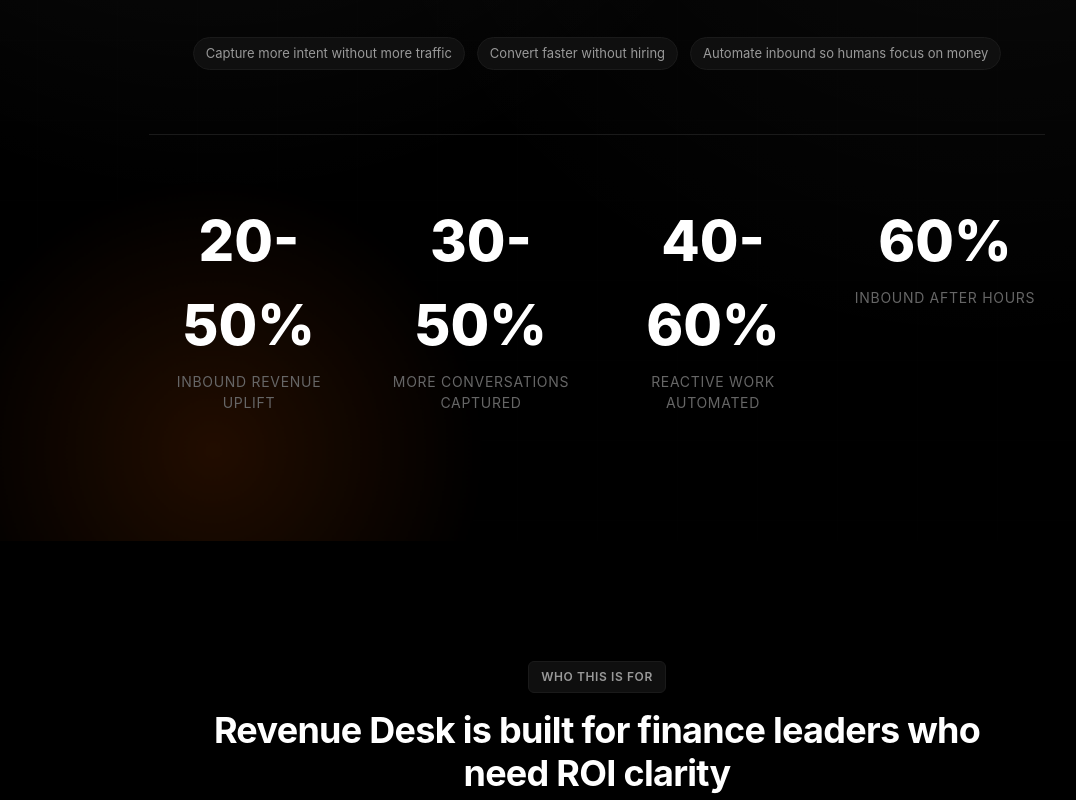
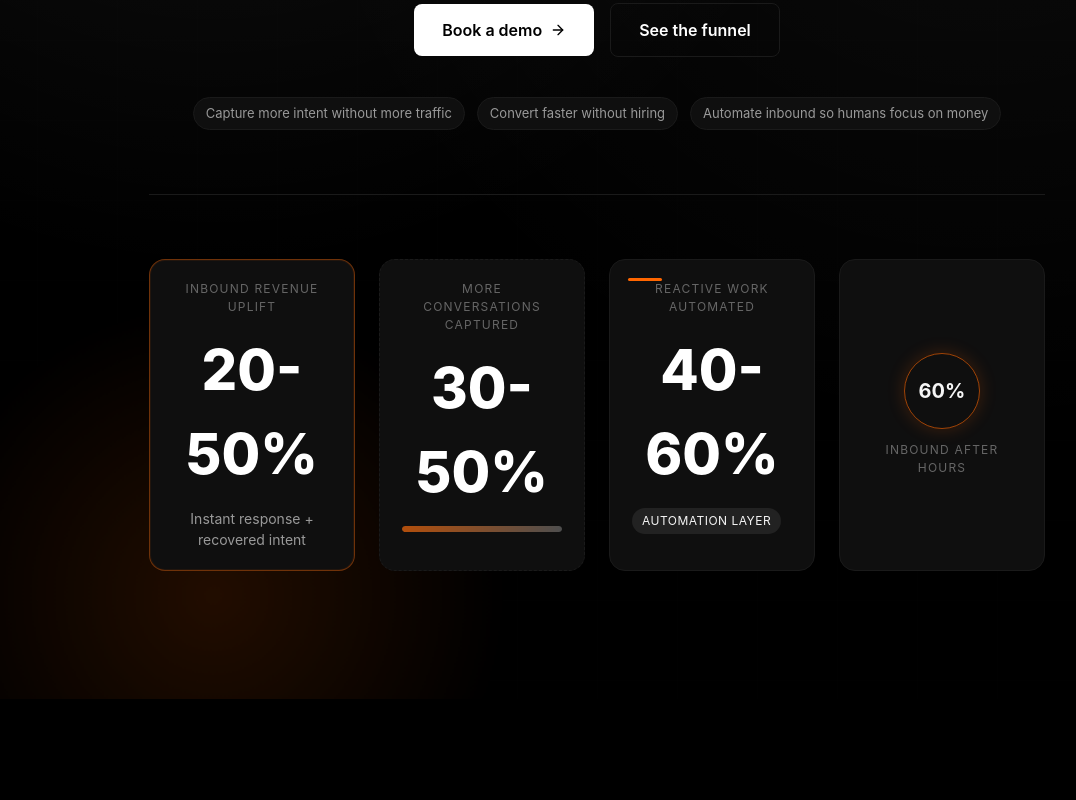
Before and after one commit to clarm-ai/finance, a Next.js app: page / in a window 1280 px wide. Shown: the part 680-1480 px from the top of the page, without its empty margins (43-1119 px from the left). Built offline with nearby package versions, Linux system fonts and the light colour scheme.

Commit message:
Refine hero, stats, and funnel visuals

```diff
--- a/app/globals.css
+++ b/app/globals.css
@@ -298,6 +298,103 @@
   letter-spacing: 0.05em;
 }
 
+.finance-stat-card {
+  padding: 20px 22px;
+  border-radius: 16px;
+  border: 1px solid var(--finance-border);
+  background: var(--finance-bg-card);
+  display: flex;
+  flex-direction: column;
+  gap: 12px;
+  min-height: 170px;
+}
+
+.finance-stat-card-accent {
+  border-color: rgba(255, 102, 0, 0.4);
+  box-shadow: 0 0 0 1px rgba(255, 102, 0, 0.08) inset;
+}
+
+.finance-stat-card-outline {
+  border-style: dashed;
+}
+
+.finance-stat-card-line {
+  position: relative;
+}
+
+.finance-stat-card-line::before {
+  content: '';
+  position: absolute;
+  top: 18px;
+  left: 18px;
+  width: 34px;
+  height: 3px;
+  border-radius: 999px;
+  background: var(--finance-accent);
+}
+
+.finance-stat-card-compact {
+  align-items: center;
+  justify-content: center;
+  text-align: center;
+}
+
+.finance-stat-kicker {
+  font-size: 0.75rem;
+  text-transform: uppercase;
+  letter-spacing: 0.1em;
+  color: var(--finance-light);
+}
+
+.finance-stat-subcopy {
+  font-size: 0.875rem;
+  color: var(--finance-muted);
+}
+
+.finance-stat-meter {
+  position: relative;
+  height: 6px;
+  width: 100%;
+  border-radius: 999px;
+  background: rgba(255, 255, 255, 0.08);
+  overflow: hidden;
+}
+
+.finance-stat-meter span {
+  position: absolute;
+  inset: 0;
+  width: 100%;
+  border-radius: 999px;
+  background: linear-gradient(90deg, rgba(255, 102, 0, 0.65), rgba(255, 255, 255, 0.2));
+}
+
+.finance-stat-chip {
+  display: inline-flex;
+  align-items: center;
+  padding: 4px 10px;
+  border-radius: 999px;
+  font-size: 0.75rem;
+  letter-spacing: 0.04em;
+  text-transform: uppercase;
+  color: var(--finance-secondary);
+  background: rgba(255, 255, 255, 0.08);
+  width: fit-content;
+}
+
+.finance-stat-ring {
+  width: 76px;
+  height: 76px;
+  border-radius: 50%;
+  border: 1px solid rgba(255, 102, 0, 0.6);
+  display: flex;
+  align-items: center;
+  justify-content: center;
+  font-size: 1.25rem;
+  font-weight: 700;
+  color: var(--finance-secondary);
+  box-shadow: 0 0 18px rgba(255, 102, 0, 0.2);
+}
+
 /* Funnel steps */
 .finance-step {
   display: grid;
@@ -343,6 +440,72 @@
   display: flex;
   align-items: center;
   gap: 8px;
+}
+
+/* Funnel math visual */
+.finance-funnel-math {
+  display: grid;
+  gap: 20px;
+  padding: 24px;
+  border-radius: 20px;
+  border: 1px solid var(--finance-border);
+  background: var(--finance-bg-card);
+}
+
+.finance-funnel-equation {
+  padding: 18px 20px;
+  border-radius: 14px;
+  border: 1px solid var(--finance-border);
+  background: var(--finance-bg-subtle);
+  display: grid;
+  gap: 10px;
+}
+
+.finance-funnel-equation-accent {
+  border-color: rgba(255, 102, 0, 0.4);
+  background: rgba(255, 102, 0, 0.08);
+}
+
+.finance-equation-chip {
+  display: inline-flex;
+  align-items: center;
+  padding: 4px 10px;
+  border-radius: 999px;
+  font-size: 0.7rem;
+  text-transform: uppercase;
+  letter-spacing: 0.08em;
+  color: var(--finance-light);
+  border: 1px solid var(--finance-border);
+  width: fit-content;
+}
+
+.finance-equation-row {
+  display: flex;
+  flex-wrap: wrap;
+  align-items: center;
+  gap: 8px;
+  font-size: 1rem;
+  color: var(--finance-secondary);
+}
+
+.finance-equation-value {
+  font-size: 1.5rem;
+  font-weight: 700;
+  color: var(--finance-secondary);
+}
+
+.finance-equation-operator {
+  color: var(--finance-light);
+  font-weight: 600;
+}
+
+.finance-equation-label {
+  color: var(--finance-muted);
+}
+
+.finance-equation-caption {
+  font-size: 0.85rem;
+  color: var(--finance-light);
 }
 
 /* Callout */
--- a/app/page.tsx
+++ b/app/page.tsx
@@ -213,18 +213,26 @@
         <div className="finance-container relative z-10">
           <div className="max-w-4xl mx-auto text-center">
             <div className="flex flex-col items-center gap-4 mb-8 animate-fade-in-up">
-              <div className="flex flex-col items-center gap-3">
               <div className="finance-badge finance-badge-accent animate-pulse-soft">New product launch</div>
               <a
                 href="https://www.ycombinator.com/companies/clarm"
                 target="_blank"
                 rel="noopener noreferrer"
-                  className="finance-yc-badge"
+                className="flex items-center gap-3 px-4 py-2 rounded-lg bg-[#FF6600]/10 border border-[#FF6600]/20 hover:bg-[#FF6600]/20 transition-colors"
               >
-                  <span className="finance-yc-mark">YC</span>
-                  <span className="finance-body-sm">Backed by Y Combinator</span>
+                <svg className="w-6 h-6" viewBox="0 0 24 24" fill="#FF6600">
+                  <path d="M0 0h24v24H0z" fill="none" />
+                  <path d="M12 2L2 7l10 5 10-5-10-5zM2 17l10 5 10-5M2 12l10 5 10-5" />
+                </svg>
+                <div className="text-left">
+                  <div className="text-sm font-semibold text-[#FF6600]">Backed by Y Combinator</div>
+                  <div className="text-xs text-[var(--finance-muted)]">X25 Batch · Top 0.5% of startups globally</div>
+                </div>
               </a>
-              </div>
+              <p className="text-xs text-[var(--finance-light)] max-w-md">
+                Y Combinator is Silicon Valley&apos;s most prestigious startup accelerator, having backed Stripe,
+                Airbnb, Coinbase, and 4,000+ companies worth over $600B.
+              </p>
               <div className="finance-pill-group justify-start">
                 <span className="finance-pill">Revenue Desk for Finance</span>
                 <span className="finance-pill">Your inbound, working around the clock</span>
@@ -262,22 +270,29 @@
             </div>
 
             {/* Stats */}
-            <div className="grid grid-cols-2 lg:grid-cols-4 gap-8 mt-16 pt-16 border-t border-[var(--finance-border)] animate-fade-in-up animation-delay-400">
-              <div className="finance-stat">
+            <div className="grid grid-cols-1 sm:grid-cols-2 lg:grid-cols-4 gap-6 mt-16 pt-16 border-t border-[var(--finance-border)] animate-fade-in-up animation-delay-400">
+              <div className="finance-stat-card finance-stat-card-accent">
+                <div className="finance-stat-kicker">Inbound revenue uplift</div>
                 <div className="finance-stat-value">20-50%</div>
-                <div className="finance-stat-label">Inbound Revenue Uplift</div>
+                <div className="finance-stat-subcopy">Instant response + recovered intent</div>
               </div>
-              <div className="finance-stat">
+              <div className="finance-stat-card finance-stat-card-outline">
+                <div className="finance-stat-kicker">More conversations captured</div>
                 <div className="finance-stat-value">30-50%</div>
-                <div className="finance-stat-label">More Conversations Captured</div>
+                <div className="finance-stat-meter">
+                  <span />
                 </div>
-              <div className="finance-stat">
+              </div>
+              <div className="finance-stat-card finance-stat-card-line">
+                <div className="finance-stat-kicker">Reactive work automated</div>
                 <div className="finance-stat-value">40-60%</div>
-                <div className="finance-stat-label">Reactive Work Automated</div>
+                <div className="finance-stat-chip">Automation layer</div>
               </div>
-              <div className="finance-stat">
-                <div className="finance-stat-value">60%</div>
-                <div className="finance-stat-label">Inbound After Hours</div>
+              <div className="finance-stat-card finance-stat-card-compact">
+                <div className="finance-stat-ring">
+                  <span>60%</span>
+                </div>
+                <div className="finance-stat-kicker">Inbound after hours</div>
               </div>
             </div>
           </div>
@@ -353,7 +368,8 @@
                 {[
                   'Capture more intent from the traffic you already have',
                   'Respond instantly, every time, without queues',
-                  'Qualify revenue intent in real time and route only high-value conversations'
+                  'Qualify revenue intent in real time and route only high-value conversations',
+                  'Set up in 1 minute (backend entirely automated and self-learning)'
                 ].map((item) => (
                   <div key={item} className="flex items-center gap-3">
                     <Check className="w-4 h-4 text-white" />
@@ -375,6 +391,35 @@
             <p className="finance-body-lg">
               Revenue Desk makes the inbound funnel explicit. It captures demand that already exists, responds instantly,
               and prioritizes only revenue-bearing conversations.
+            </p>
+          </div>
+
+          <div className="finance-funnel-math mb-12">
+            <div className="finance-funnel-equation">
+              <div className="finance-equation-chip">Current inbound</div>
+              <div className="finance-equation-row">
+                <span className="finance-equation-value">100%</span>
+                <span className="finance-equation-operator">-</span>
+                <span className="finance-equation-label">Friction barrier</span>
+                <span className="finance-equation-operator">=</span>
+                <span className="finance-equation-value">5-10%</span>
+              </div>
+              <div className="finance-equation-caption">Email-only capture</div>
+            </div>
+            <div className="finance-funnel-equation finance-funnel-equation-accent">
+              <div className="finance-equation-chip">Revenue Desk</div>
+              <div className="finance-equation-row">
+                <span className="finance-equation-value">100%</span>
+                <span className="finance-equation-operator">-</span>
+                <span className="finance-equation-label">Friction lowered</span>
+                <span className="finance-equation-operator">=</span>
+                <span className="finance-equation-value">30-50%</span>
+              </div>
+              <div className="finance-equation-caption">Chat + instant response capture</div>
+            </div>
+            <p className="finance-body-sm">
+              Revenue Desk lowers the barrier at the moment of decision so intent that would be lost re-enters the
+              funnel.
             </p>
           </div>
 
```
Lines whose indentation alone changed are shown as unchanged.
